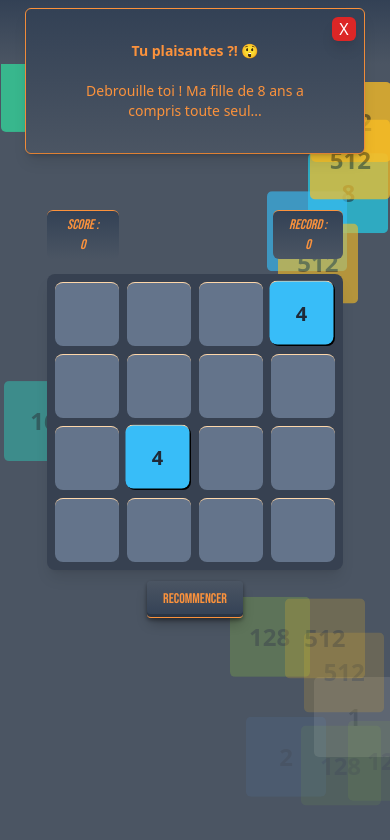
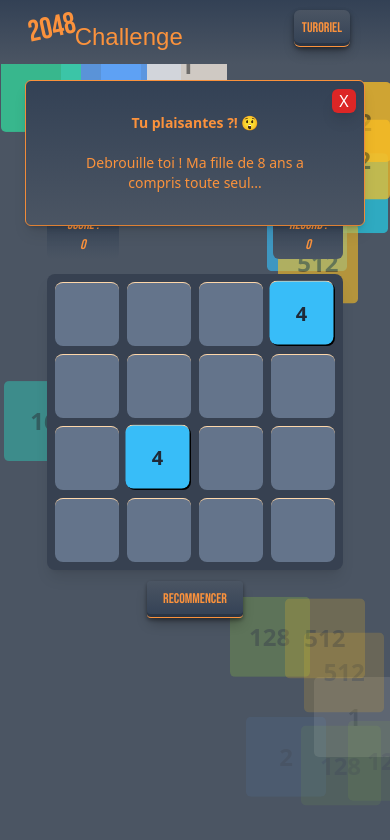
Before and after one commit to HrodWolfS/2048-Challenge, a React (Vite) app: page / in a window 390 px wide. Both pictures are taken after a click on the button "Turoriel". Shown: the top 840 px of the page. Built offline with nearby package versions, Linux system fonts and the light colour scheme; a web font is replaced by a local one.

Commit message:
Ajustement du responsive design

```diff
--- a/src/App.jsx
+++ b/src/App.jsx
@@ -16,6 +16,7 @@
   const [ModalWinOpen, setModalWinOpen] = useState(false);
   const [ContinueGame, setContinueGame] = useState(false);
   const [isModalOpen, setIsModalOpen] = useState(false);
+  const [gameOverModal, setGameOverModal] = useState(false);
   const gridRef = useRef(null);
   const touchStartX = useRef(0);
   const touchStartY = useRef(0);
@@ -179,6 +180,10 @@
         setModalWinOpen(true);
         setContinueGame(true);
       }
+
+      if (isGameOver(newGrid)) {
+        setGameOverModal(true);
+      }
     }
   };
 
@@ -220,6 +225,10 @@
         setModalWinOpen(true);
         setContinueGame(true);
       }
+
+      if (isGameOver(newGrid)) {
+        setGameOverModal(true);
+      }
     }
   };
 
@@ -230,7 +239,7 @@
     setModalWinOpen(false);
   };
 
-  const isGameOver = () => {
+  const isGameOver = (grid) => {
     for (let i = 0; i < grid.length; i++) {
       for (let j = 0; j < grid[i].length; j++) {
         const cell = grid[i][j];
@@ -252,7 +261,7 @@
     for (let row of currentGrid) {
       if (!ContinueGame) {
         if (row.includes(2048)) {
-          // * Pour modifier la valeur si tu veux gagner plus facilement
+          // * Pour modifier la valeur si tu veux gagner plus vite
           return true;
         }
       }
@@ -296,11 +305,23 @@
     }
   };
 
+  const handleCloseModals = () => {
+    if (isModalOpen) {
+      setIsModalOpen(false);
+    }
+    if (ModalWinOpen) {
+      setModalWinOpen(false);
+    }
+    if (gameOverModal) {
+      setGameOverModal(false);
+    }
+  };
+
   return (
     <>
       <div
-        onClick={closeModal}
-        className="relative flex min-h-screen items-center justify-center bg-transparent  z-0"
+        onClick={handleCloseModals}
+        className="relative flex h-screen items-center justify-center bg-transparent  z-0 overflow-hidden"
       >
         <Background />
         <Header handleModalClick={handleModalClick} closeModal={closeModal} />
@@ -308,10 +329,11 @@
         {isModalOpen && (
           <TutorialModal closeModal={() => setIsModalOpen(false)} />
         )}
-        {isGameOver() && (
+        {gameOverModal && (
           <GameOverModal
             resetGame={resetGame}
             handleScreenshot={handleScreenshot}
+            setGameOverModal={setGameOverModal}
           />
         )}
         {ModalWinOpen && (
--- a/src/components/TutorialModal.jsx
+++ b/src/components/TutorialModal.jsx
@@ -1,6 +1,6 @@
 function TutorialModal({ closeModal }) {
   return (
-    <div className="absolute top-2 sm:right-24 right-auto h-100 w-[340px] bg-gradient-to-b from-slate-700 to-gray-600 text-orange-400 z-20 border border-orange-400 rounded-md shadow-lg">
+    <div className="absolute top-20 sm:right-24 right-auto h-100 w-[340px] bg-gradient-to-b from-slate-700 to-gray-600 text-orange-400 z-20 border border-orange-400 rounded-md shadow-lg">
       <button
         onClick={closeModal}
         className="absolute top-2 right-2 w-6 h-6 bg-red-600 text-white rounded-md shadow-lg"
```
Also changed, not shown: 1 other file (tests, documents, lock files or other folders).
